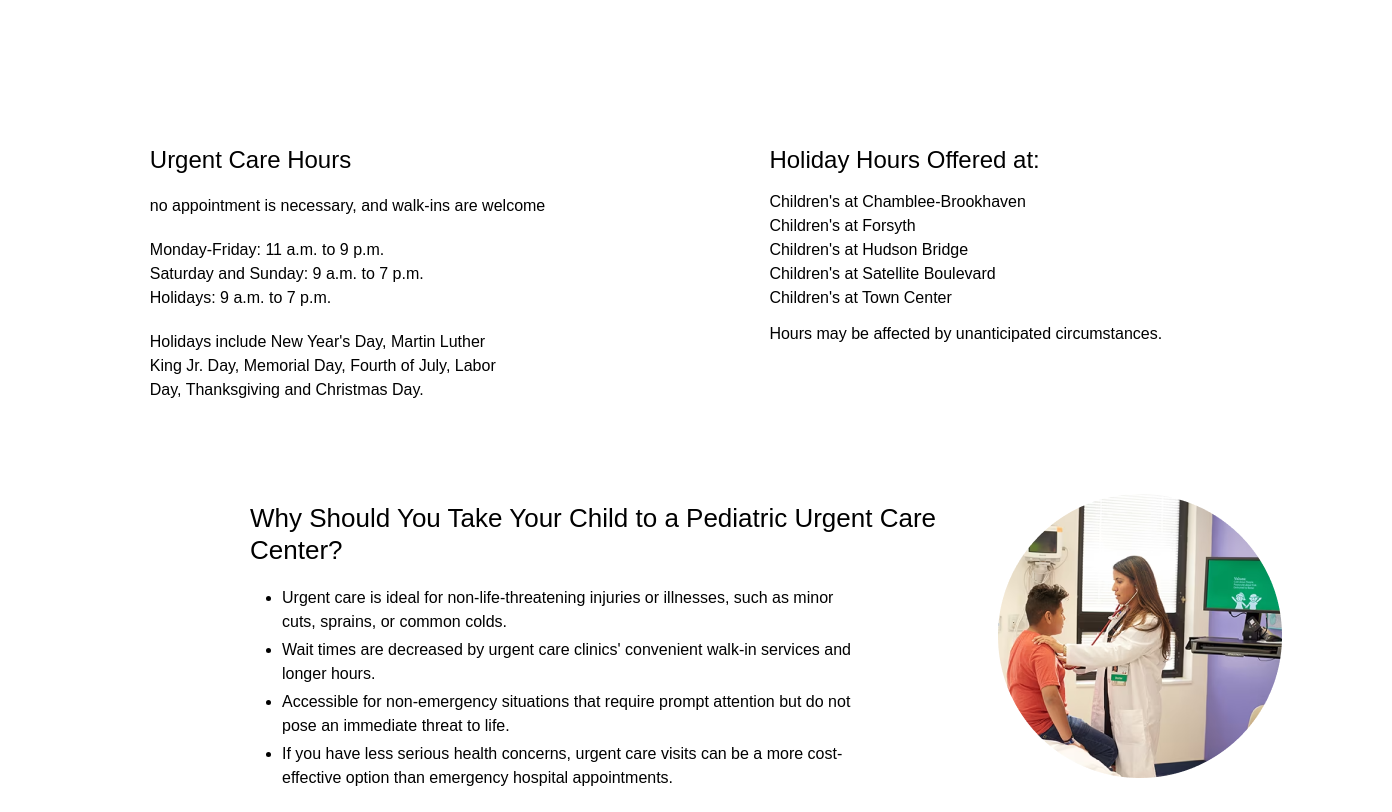
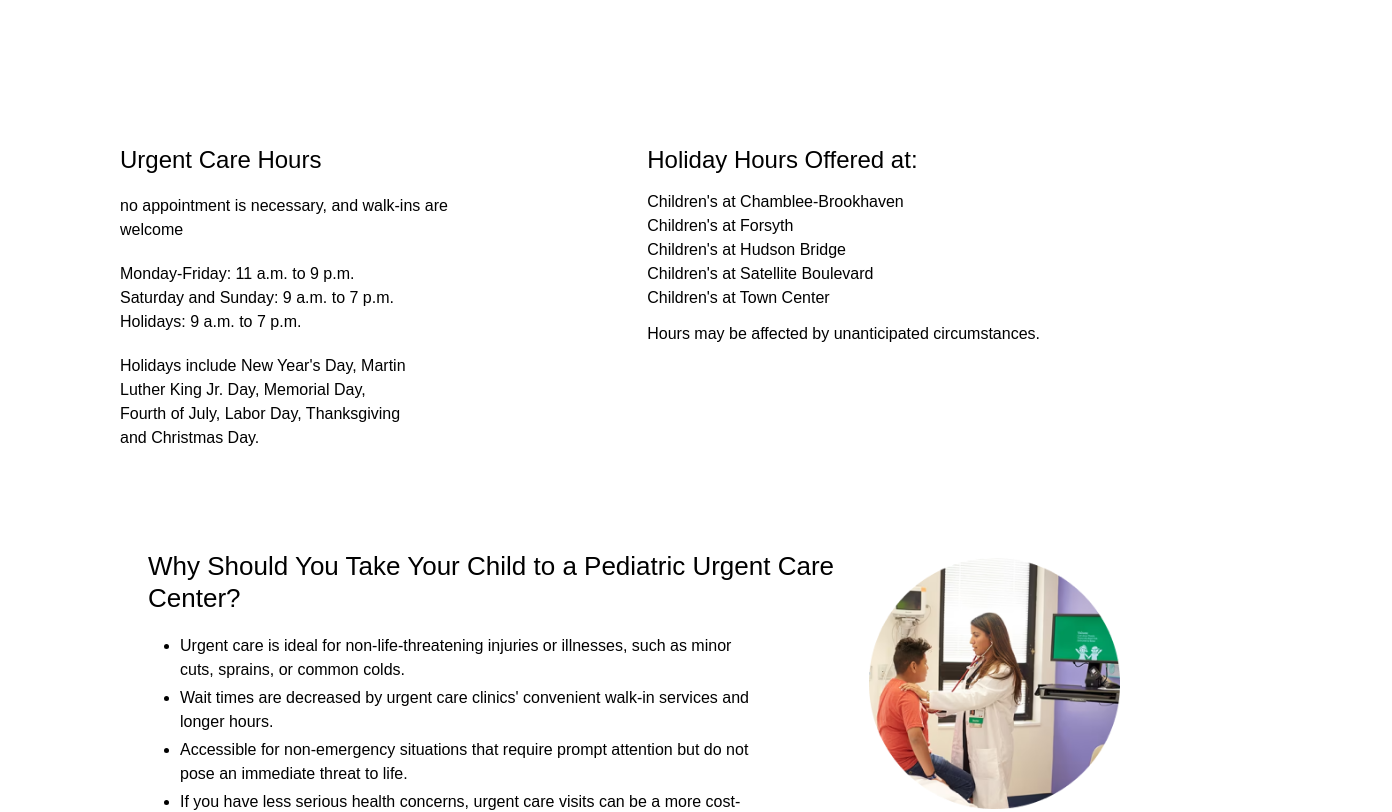
Before and after one commit to DaveKobrin/choa_npo_redo, a Next.js app in the folder choa-org/: page /urgentcare in a window 1280 px wide. Shown: the part 4174-4986 px from the top of the page, 1392 px wide, since content can reach past the window. Built offline with nearby package versions, Linux system fonts and the light colour scheme.

Commit message:
fixed styling changes on a couple pages

```diff
--- a/choa-org/src/pages/emergencycare.js
+++ b/choa-org/src/pages/emergencycare.js
@@ -19,7 +19,7 @@ export default  function EmergencyCare ()
        <Hero img="/pediatricgirl.png" alt="girl with dog" head="Emergency Care" text="When it comes to emergency care, Children’s treats serious or life-threatening illnesses, injuries and conditions for babies, children and teens of all ages."/>
        <Link href="/">
 
-          <h2 style={{display:"flex", flexDirection:"row", alignItems:"center", gap:"5px"}} className="p-5"> <span style={{color:"#00A94F"}}>Home</span> <svg xmlns="http://www.w3.org/2000/svg" width="6" height="11" viewBox="0 0 6 11" fill="none">
+          <h2 style={{display:"flex", flexDirection:"row", alignItems:"center", gap:"5px"}} className="p-5 tracking-widest"> <span style={{color:"#00A94F"}}>Home</span> <svg xmlns="http://www.w3.org/2000/svg" width="6" height="11" viewBox="0 0 6 11" fill="none">
 
   <path d="M5.16163 6.27688L0.64863 10.7899C0.50855 10.93 0.383696 11 0.274069 11C0.188803 11 0.121808 10.9589 0.073085 10.8767C0.0243617 10.7944 0 10.6772 0 10.5249V1.38932C0 1.23706 0.0243617 1.11982 0.073085 1.0376C0.121808 0.955376 0.188803 0.914266 0.274069 0.914266C0.383696 0.914266 0.50855 0.984305 0.64863 1.12438L5.16163 5.63739C5.2469 5.72265 5.28953 5.82923 5.28953 5.95713C5.28953 6.08503 5.2469 6.19161 5.16163 6.27688Z" fill="#00A94F"/>
 </svg> Emergency Care</h2>
--- a/choa-org/src/pages/urgentcare.jsx
+++ b/choa-org/src/pages/urgentcare.jsx
@@ -109,8 +109,9 @@ const urgentCare = () => {
             </div>
           </div>
 
-
-          <div className="flex justify-around w-full flex-row mt-5 mx-20 pr-32 mb-20">
+          {/* --- Bottom Section --- */}
+          <div className="max-w-[1000px] mx-10">
+          <div className="flex justify-between w-full flex-row mt-5 mx-20 pr-20 mb-20">
             {/* Urgent Care Hours */}
              <div className="w-5/12 self-start">
                   <h4 className="text-[1.5rem]">Urgent Care Hours</h4>
@@ -135,7 +136,7 @@ const urgentCare = () => {
 
           </div>
           {/* Why Section */}
-          <div className="flex flex-row w-full justify-center items-center mx-28">
+          <div className="flex flex-row w-full justify-center items-center mx-20">
             {/* Text */}
             <div className="max-w-[45rem] mt-5 mx-7">
               <h3 className="text-black text-[1.625rem] leading-8">
@@ -153,6 +154,7 @@ const urgentCare = () => {
               <img className="" src="doctor_and_child.png" alt="" />
             </div>
           </div>
+          </div>
         </div>
       </div>
     </>
```
